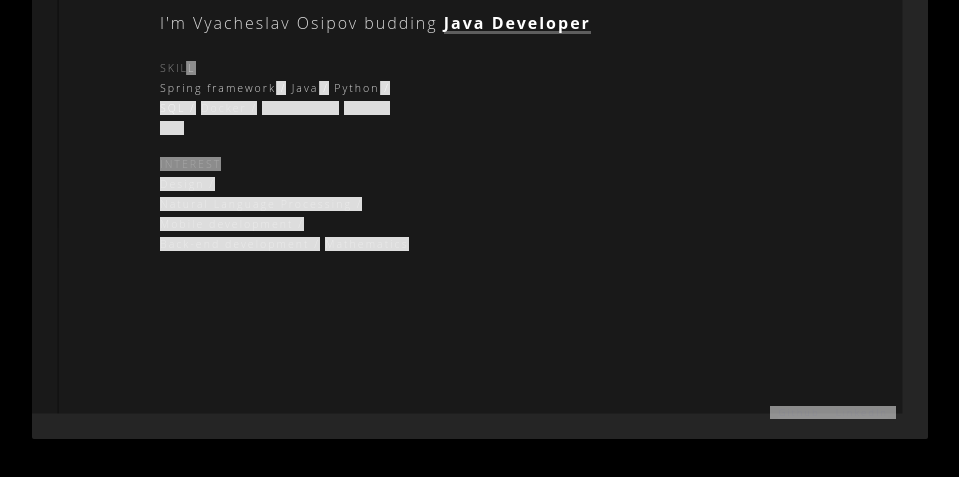
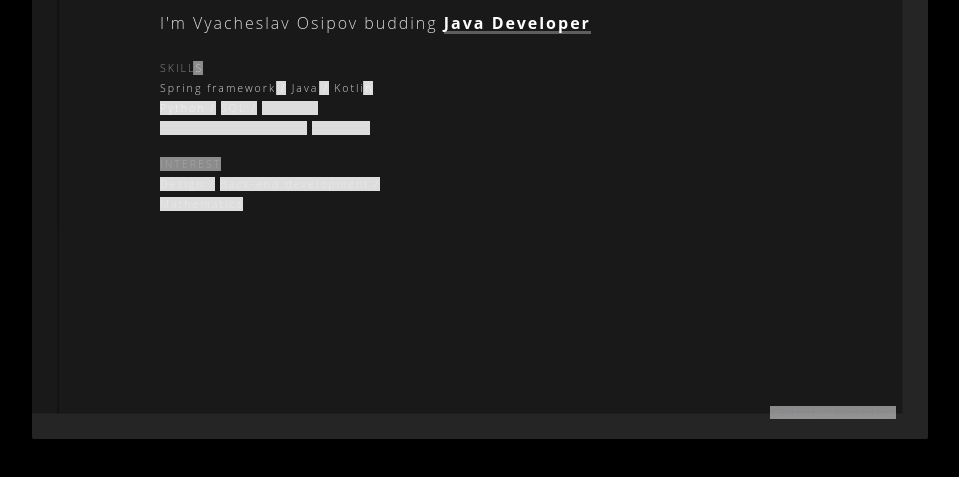
Before and after one commit to vjaos/vjaos.github.io, a plain HTML site: page index.html in a window 1280 px wide. Shown: the part 281-758 px from the top of the page, without its empty margins (160-1119 px from the left). Drawn offline with Linux system fonts and the light colour scheme.

Commit message:
add some changes

```diff
--- a/index.html
+++ b/index.html
@@ -18,7 +18,7 @@
       <br>
       <div class="column">
         <h5 class="dark">
-            SKILL
+            SKILLS
         </h5>
         <br>
         <h5 class="medium">
@@ -27,6 +27,10 @@
 
         <h5 class="medium">
             Java /
+        </h5>
+
+        <h5 class="medium">
+            Kotlin
         </h5>
 
         <h5 class="medium">
@@ -42,14 +46,13 @@
         </h5>
 
         <h5 class="medium">
-            JavaScript /
+           Reactive programming
         </h5>
-        <h5 class="medium">
-            HTML /
+
+         <h5 class="medium">
+           REST API
         </h5>
-        <h5 class="medium">
-            CSS
-        </h5>
+
       </div>
       <br>
       <div class="column">
@@ -60,21 +63,18 @@
         <h5 class="medium">
             Design /
         </h5>
-        <h5 class="medium">
-          Natural Language Processing /
-        </h5>
-        <h5 class="medium">
-            Mobile development /
-        </h5>
+
         <h5 class="medium">
             Back-end development /
         </h5>
+
         <h5 class="medium">
             Mathematics
         </h5>
+
       </div>
       <div class="tabs dark">
-        <a href="#" class="tab">
+        <a href="https://www.linkedin.com/in/vyacheslav-osipov/" class="tab">
           LinkedIn
         </a>
         <a href="https://github.com/vjaos" class="tab">
```
